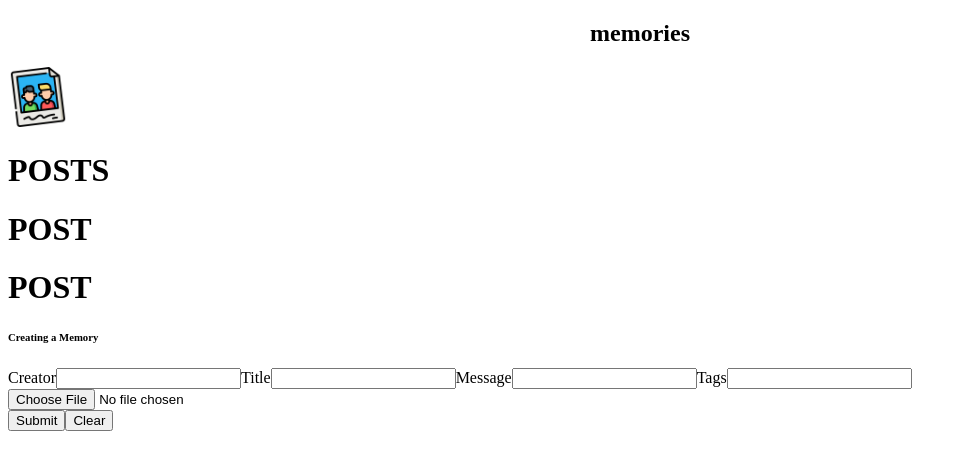
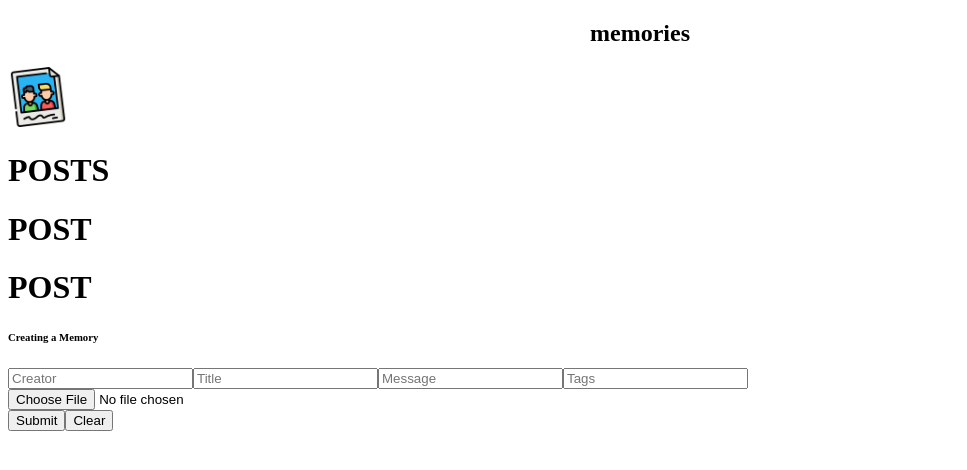
Before and after one commit to mdrisco4/Social-Media-FE, a React (Create React App) app in the folder mern_fe/: page / in a window 1280 px wide. Shown: the top 470 px of the page, without its empty margins (0-967 px from the left). Built offline with nearby package versions, Linux system fonts and the light colour scheme; no server answers.

Commit message:
replaces Label tags with placeholder attributes to put the labels in the text boxes

```diff
--- a/mern_fe/src/Components/Form/Form.js
+++ b/mern_fe/src/Components/Form/Form.js
@@ -20,12 +20,13 @@ const Form = () => {
     //     <>
     //    <h1>FORM</h1>
     //    <Paper className="classes.paper">
-    //         <Form autoComplete="off" noValidate className="classes.form" onSubmit="handleSubmit">
+    //         <Form autoComplete="off" noValidate className={`${classes.root} ${classes.form}`} onSubmit="handleSubmit">
     //         <Typography varient="h6">Creating a Memory</Typography>
     //         <TextField
     //             name="creator"
     //             varient="outlined"
     //             label="Creator"
+    //             fullWidth
     //             value={postData.creator}
     //             onChange={(e) => setPostData({ ...postData, creator: e.target.value})}
     //         />
@@ -33,6 +34,7 @@ const Form = () => {
     //             name="title"
     //             varient="outlined"
     //             label="Title"
+    //             fullWidth
     //             value={postData.creator}
     //             onChange={(e) => setPostData({ ...postData, creator: e.target.value})}
     //         />
@@ -40,6 +42,7 @@ const Form = () => {
     //             name="message"
     //             varient="outlined"
     //             label="Message"
+    //             fullWidth
     //             value={postData.creator}
     //             onChange={(e) => setPostData({ ...postData, creator: e.target.value})}
     //         />
@@ -47,6 +50,7 @@ const Form = () => {
     //             name="tags"
     //             varient="outlined"
     //             label="Tags"
+    //             fullWidth
     //             value={postData.creator}
     //             onChange={(e) => setPostData({ ...postData, creator: e.target.value})}
     //         />
@@ -66,14 +70,14 @@ const Form = () => {
         <div>
             <form onSubmit="handleSubmit">
              <h6>Creating a Memory</h6>
-             <label for="creator">Creator</label>
-             <input type="text" id="creator" name="creator" onChange={(e) => setPostData({ ...postData, creator: e.target.value})} />
-             <label for="title">Title</label>
-             <input type="text" id="title" name="title" onChange={(e) => setPostData({ ...postData, creator: e.target.value})} />
-             <label for="message">Message</label>
-             <input type="text" id="message" name="message" onChange={(e) => setPostData({ ...postData, creator: e.target.value})} />
-             <label for="tags">Tags</label>
-             <input type="text" id="tags" name="tags" onChange={(e) => setPostData({ ...postData, creator: e.target.value})} />
+             {/* <label for="creator">Creator</label>   */}
+             <input type="text" id="creator" name="creator" placeholder="Creator" onChange={(e) => setPostData({ ...postData, creator: e.target.value})} />
+             {/* <label for="title">Title</label> */}
+             <input type="text" id="title" name="title" placeholder="Title" onChange={(e) => setPostData({ ...postData, creator: e.target.value})} />
+             {/* <label for="message">Message</label> */}
+             <input type="text" id="message" name="message" placeholder="Message" onChange={(e) => setPostData({ ...postData, creator: e.target.value})} />
+             {/* <label for="tags">Tags</label> */}
+             <input type="text" id="tags" name="tags" placeholder="Tags" onChange={(e) => setPostData({ ...postData, creator: e.target.value})} />
              <div className="{classes.fileInput}">
                 <FileBase
                     type="file"
```
